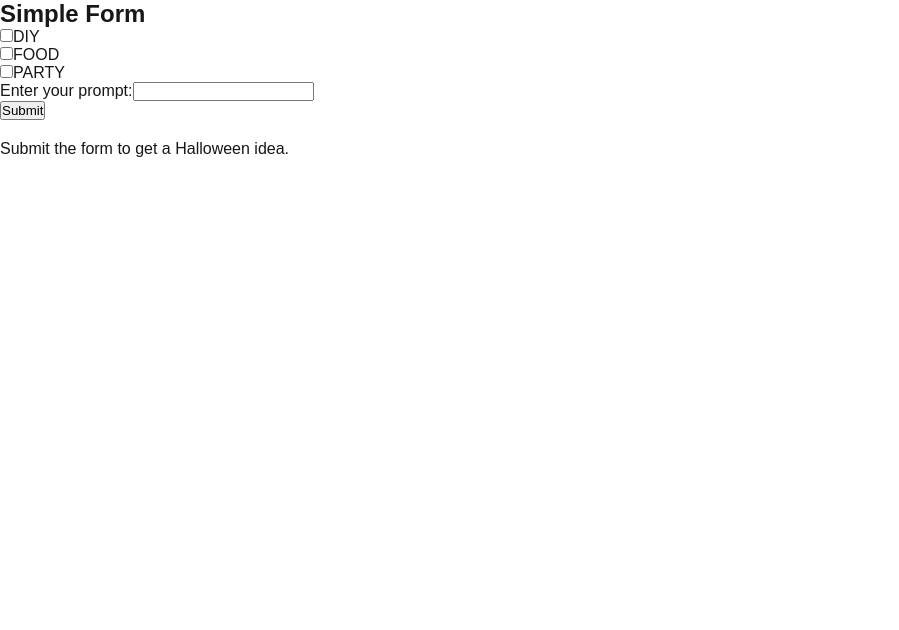
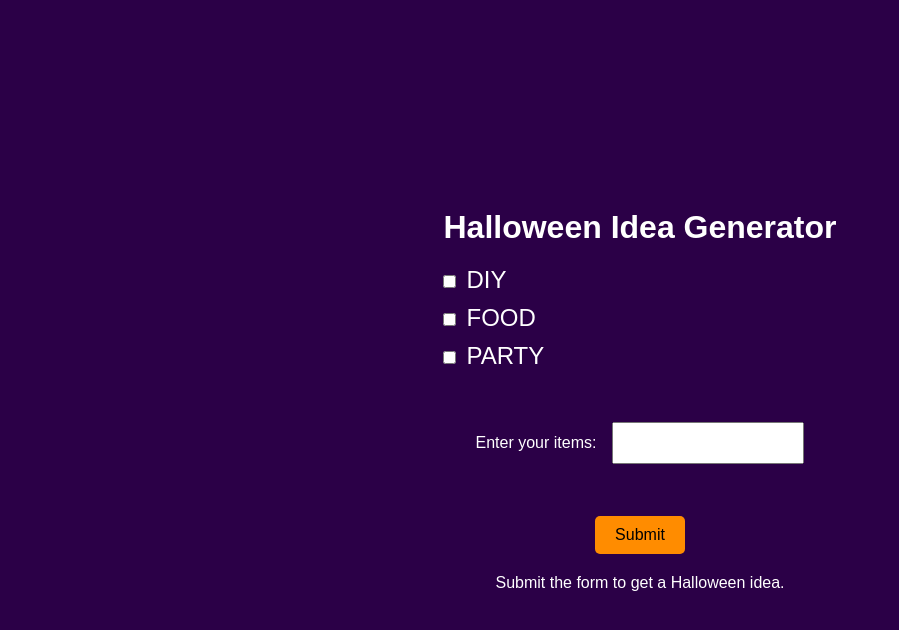
Before and after one commit to csajan/SpookifyApp, a Next.js app: page /planner in a window 1280 px wide. Shown: the top 630 px of the page, without its empty margins (0-899 px from the left). Built offline with nearby package versions, Linux system fonts and the light colour scheme; no server answers; what @mistralai/mistralai would draw is missing.

Commit message:
css added to planner

```diff
--- /dev/null
+++ b/src/app/(routes)/planner/page.css
@@ -0,0 +1,62 @@
+body {
+    margin: 0;
+    font-family: Arial, sans-serif;
+    background-color: #2b0047;
+    color: white;
+    display: flex;
+    justify-content: center;
+    align-items: center;
+    height: 100vh; /* Full height of viewport */
+  }
+
+  .container {
+    text-align: center;
+  }
+
+  .header {
+    font-size: 2rem; /* Larger font size for header */
+    margin-bottom: 20px;
+  }
+
+  .category {
+    margin: 10px 0;
+    text-align: left; /* Align checkbox labels to the left */
+  }
+
+  .checkbox-label {
+    font-size: 1.5rem; /* Larger font size for category labels */
+    margin-left: 10px; /* Margin between checkbox and label */
+  }
+
+  .input-section {
+    margin: 20px 0;
+  }
+
+  .input-label {
+    font-size: 1rem;
+    margin: 2em;
+  }
+
+  .text-input {
+    padding: 10px;
+    font-size: 1rem; /* Font size for text input */
+    margin: 2em 0 2em 1em;
+    width: 12em;
+  }
+
+  .submit-section {
+    margin: 20px 0;
+  }
+
+  .submit-button {
+    padding: 10px 20px;
+    font-size: 1rem; /* Font size for button */
+    background-color: #ff8c00; /* Example button color */
+    border: none;
+    border-radius: 5px;
+    cursor: pointer;
+  }
+
+  .response-section {
+    margin-top: 20px;
+  }
--- a/src/app/(routes)/planner/page.jsx
+++ b/src/app/(routes)/planner/page.jsx
@@ -1,6 +1,7 @@
 "use client";
 import React, { useState } from "react";
 import { Mistral } from "@mistralai/mistralai";
+import "./page.css";
 
 const apiKey =
   process.env.MISTRAL_API_KEY || "Q9wYLD8kvpWmXkYdpeDYGjpwfEbvAxOV";
@@ -16,7 +17,6 @@ function Page() {
 
   const [prompt, setPrompt] = useState("");
 
-  // Handle checkbox change to allow only one checkbox to be checked at a time
   const handleCheckboxChange = (e) => {
     const { name } = e.target;
 
@@ -27,16 +27,13 @@ function Page() {
     });
   };
 
-  // Handle text input change
   const handlePromptChange = (e) => {
     setPrompt(e.target.value);
   };
 
-  // Make handleSubmit async to handle the API call
   const handleSubmit = async (e) => {
     e.preventDefault();
 
-    // Determine which option is selected
     const selectedCategory = Object.keys(category).find((key) => category[key]);
     const data = {
       category: selectedCategory,
@@ -53,9 +50,6 @@ function Page() {
       return;
     }
 
-    console.log(JSON.stringify(data, null, 2));
-
-    // Prepare prompt for the AI
     const promptForAi = `Based on the selected category (${selectedCategory}) and the items I have at home (${prompt}), please generate a Halloween-themed ${
       selectedCategory === "FOOD"
         ? "recipe"
@@ -65,7 +59,6 @@ function Page() {
     }.`;
 
     try {
-      // Call the chat API with the prompt
       const chatResponse = await client.chat.complete({
         model: "mistral-tiny",
         messages: [
@@ -79,7 +72,6 @@ function Page() {
         temperature: 0.7,
       });
 
-      // Set the response from AI
       setResponse(chatResponse.choices[0].message.content);
     } catch (error) {
       console.error("Error fetching AI response:", error);
@@ -88,10 +80,10 @@ function Page() {
   };
 
   return (
-    <div>
-      <h2>Simple Form</h2>
+    <div className="container">
+      <h2 className="header">Halloween Idea Generator</h2>
 
-      <div>
+      <div className="category">
         <label>
           <input
             type="checkbox"
@@ -99,10 +91,10 @@ function Page() {
             checked={category.DIY}
             onChange={handleCheckboxChange}
           />
-          DIY
+          <span className="checkbox-label">DIY</span>
         </label>
       </div>
-      <div>
+      <div className="category">
         <label>
           <input
             type="checkbox"
@@ -110,10 +102,10 @@ function Page() {
             checked={category.FOOD}
             onChange={handleCheckboxChange}
           />
-          FOOD
+          <span className="checkbox-label">FOOD</span>
         </label>
       </div>
-      <div>
+      <div className="category">
         <label>
           <input
             type="checkbox"
@@ -121,23 +113,27 @@ function Page() {
             checked={category.PARTY}
             onChange={handleCheckboxChange}
           />
-          PARTY
+          <span className="checkbox-label">PARTY</span>
         </label>
       </div>
 
-      {/* Text input */}
-      <div>
-        <label>
-          Enter your prompt:
-          <input type="text" value={prompt} onChange={handlePromptChange} />
+      <div className="input-section">
+        <label className="input-label">
+          Enter your items:
+          <input
+            type="text"
+            value={prompt}
+            onChange={handlePromptChange}
+            className="text-input"
+          />
         </label>
       </div>
 
-      {/* Submit button */}
-      <div>
-        <button onClick={handleSubmit}>Submit</button>
+      <div className="submit-section">
+        <button onClick={handleSubmit} className="submit-button">Submit</button>
       </div>
-      <div style={{ marginTop: "20px" }}>
+
+      <div className="response-section">
         {response ? (
           <div>
             <h3>Generated Idea:</h3>
```
